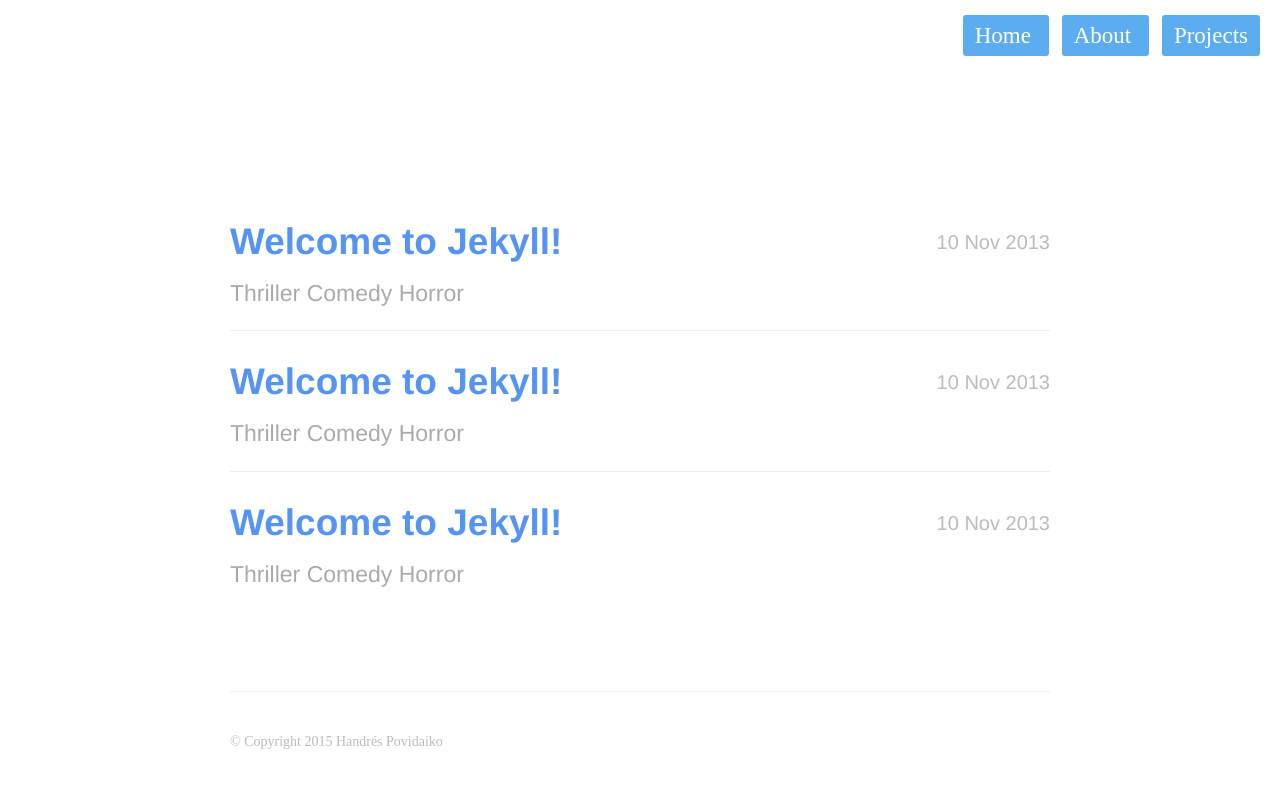
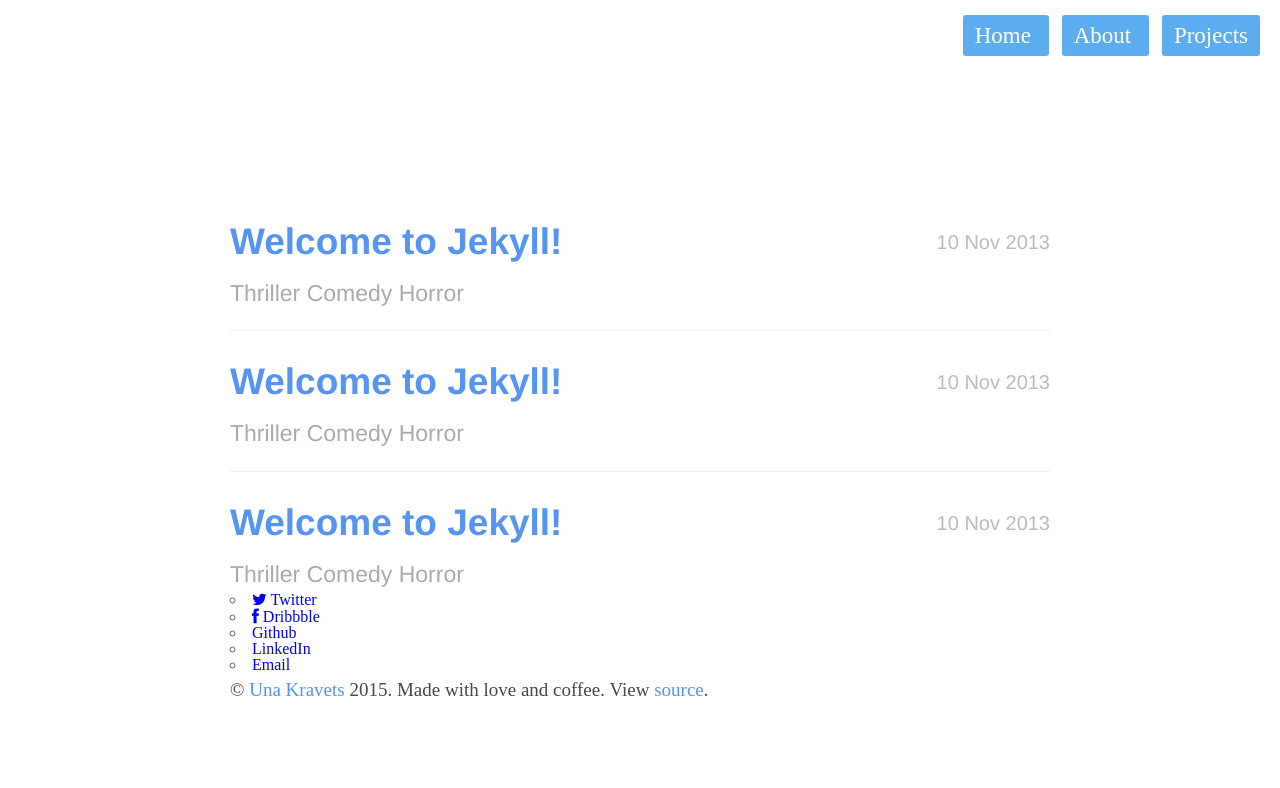
Before and after one commit to gtahp/gtahp.github.io, a Jekyll site: the page built from index.html, in a window 1280 px wide. Shown: the top 788 px of the page. Built offline with Jekyll 4.4.1, drawn with Linux system fonts in a browser that asks for light colours; nearby versions of some CDN libraries; Markdown is read by kramdown in place of the engine named in the settings; the list of posts is cut into pages by our own code; comment, search, counter and statistics services are not loaded.

Commit message:
Use a real JS construct, WTF knows why this works in chromium.

```diff
--- a/_includes/footer.html
+++ b/_includes/footer.html
@@ -1,3 +1,18 @@
-<footer id="footer">
-    <p class="small">© Copyright {{ site.time | date: '%Y' }} {{ site.author }}</p>
+<footer role="contentinfo">
+  <ul class="social-icons">
+    <li><a href="http://twitter.com/gtalolita"                              target ="_blank"                                    class ="has-tooltip icon-twitter">        <span class ="tooltip">Twitter</span></a></li>
+    <li><a href="http://www.facebook.com/handres.povidaiko"                             target ="_blank"                                    class ="has-tooltip icon-facebook">       <span class ="tooltip">Dribbble</span></a></li>
+    <li><a href="http://github.com/gtahp"                               target ="_blank"                                    class ="has-tooltip icon-github2">        <span class ="tooltip">Github</span></a></li>
+    <li><a href="http://br.linkedin.com/in/handrespovidaiko" target ="_blank"                                    class ="has-tooltip icon-linkedin">       <span class ="tooltip">LinkedIn</span></a></li>
+    <li><a href="mailto:gtalolita@gmail.com" class ="has-tooltip icon-mail2">          <span class ="tooltip">Email</span></a></li>
+  </ul>
+  <p>&copy; <a href="http://unakravets.com" target="_blank">Una Kravets</a> {{ site.time | date: '%Y' }}. Made with love and coffee. View <a href="http://github.com/una/una.github.io" target="_blank">source</a>.
+  </p>
 </footer>
+
+<!-- Google Fonts -->
+<link href='http://fonts.googleapis.com/css?family=Alegreya+Sans+SC:400,900|Open+Sans:300italic,400,700,300' rel='stylesheet' type='text/css'>
+
+<script defer src="//ajax.googleapis.com/ajax/libs/jquery/1.11.1/jquery.min.js"></script>
+<script defer src="//cdn.jsdelivr.net/headroomjs/0.5.0/headroom.min.js"></script>
+<script defer src="/js/scripts.js"></script>
```
